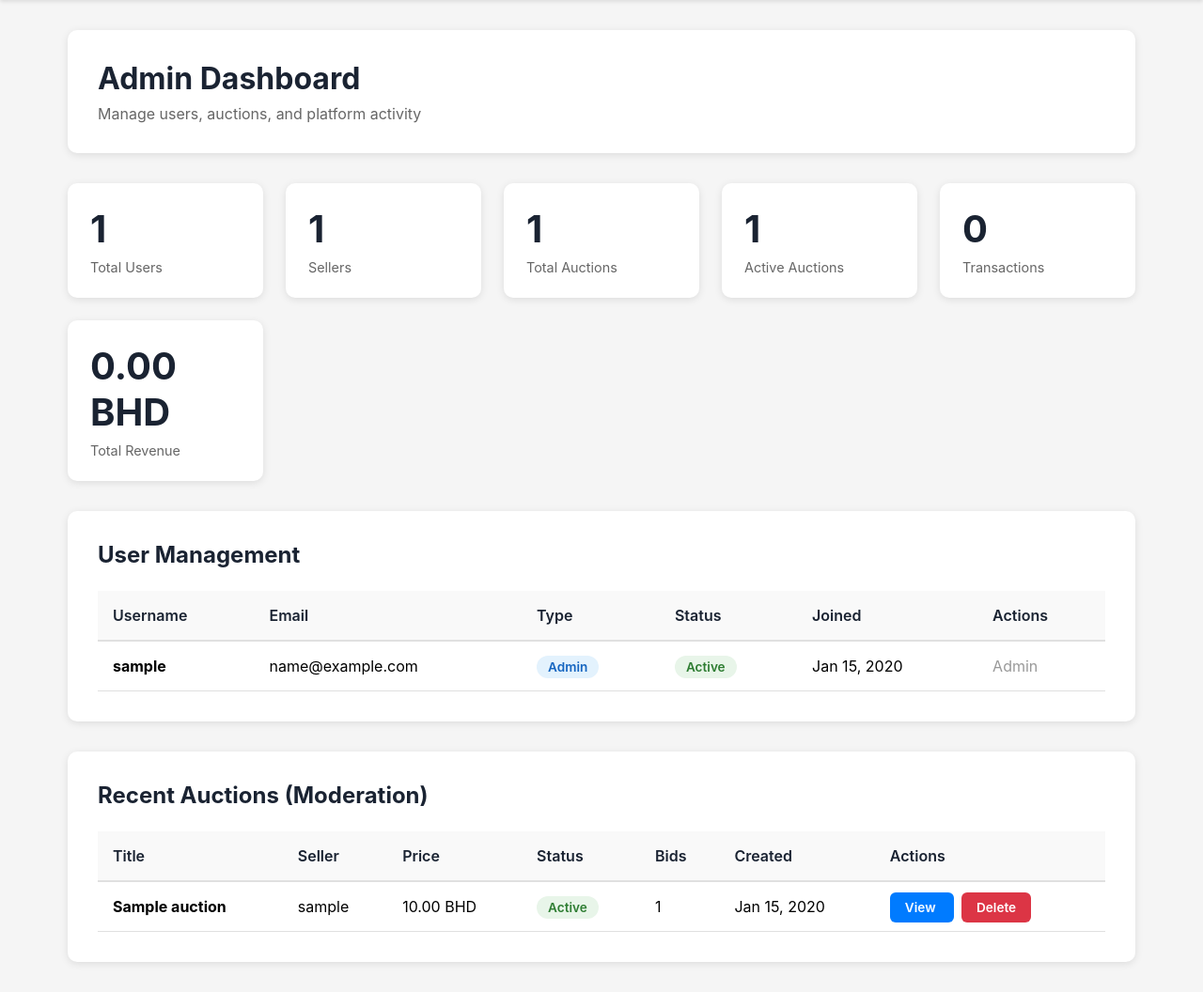
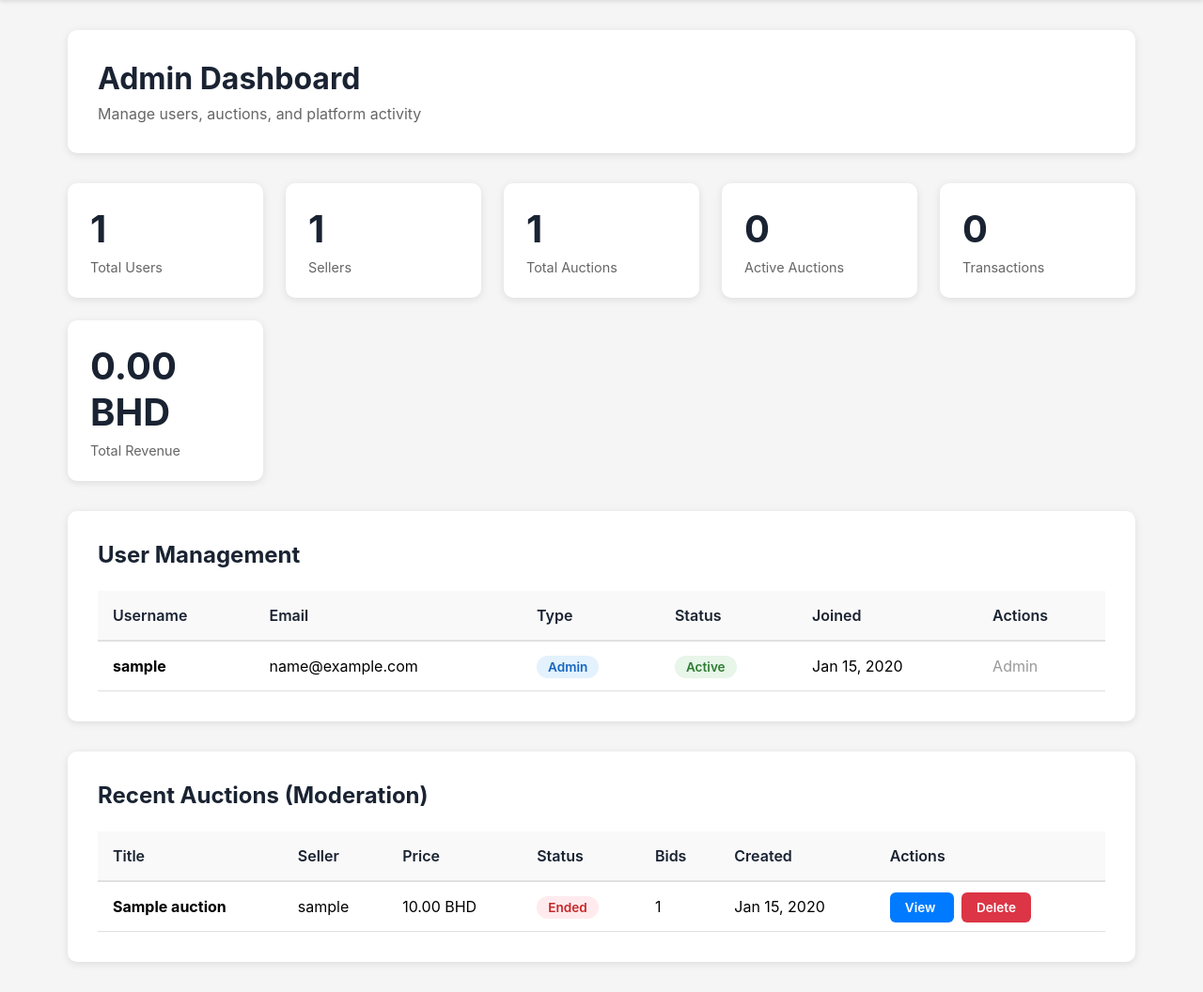
Before and after one commit to ebrahimpoly02/OnlineAuctionSystem, a Django app: page /admin-dashboard/ in a window 1280 px wide. Shown: the part 71-1127 px from the top of the page at 94% size. Run offline with Django 4.2, Linux system fonts and the light colour scheme; a user stored in the database is signed in; tables that the repository leaves empty hold one stand-in row (values such as "Sample post").

Commit message:
fixed active auctions issues
it used to display ended auctions as active auctions because they were not sold, now it accurately displays active auctions, ended auctions, and sold auctions.

```diff
--- a/auctions/templates/auctions/admin_dashboard.html
+++ b/auctions/templates/auctions/admin_dashboard.html
@@ -281,14 +281,14 @@
                     <td>{{ auction.seller.username }}</td>
                     <td>{{ auction.current_price }} BHD</td>
                     <td>
-                        {% if auction.status == 'active' %}
-                            <span class="badge badge-active">Active</span>
-                        {% elif auction.status == 'sold' %}
-                            <span class="badge badge-seller">Sold</span>
-                        {% else %}
-                            <span class="badge badge-inactive">{{ auction.status|title }}</span>
-                        {% endif %}
-                    </td>
+    {% if auction.actual_status == 'Active' %}
+        <span class="badge badge-active">Active</span>
+    {% elif auction.actual_status == 'Sold' %}
+        <span class="badge badge-seller">Sold</span>
+    {% else %}
+        <span class="badge badge-inactive">Ended</span>
+    {% endif %}
+</td>
                     <td>{{ auction.bids.count }}</td>
                     <td>{{ auction.created_at|date:"M d, Y" }}</td>
                     <td>
--- a/auctions/views.py
+++ b/auctions/views.py
@@ -898,6 +898,7 @@ def rate_seller(request, payment_id):
         'seller': payment.seller,
     }
     return render(request, 'auctions/rate_seller.html', context)
+
 @login_required
 def admin_dashboard(request):
     """Admin dashboard - only accessible to admin users"""
@@ -909,10 +910,13 @@ def admin_dashboard(request):
     # Get statistics
     from .models import Payment
     from django.db.models import Sum
+    from django.utils import timezone
+
     total_users = User.objects.count()
     total_sellers = User.objects.filter(is_seller=True).count()
     total_auctions = Auction.objects.count()
-    active_auctions = Auction.objects.filter(status='active').count()
+    now = timezone.now()
+    active_auctions = Auction.objects.filter(status='active', end_time__gt=now).count()
     total_transactions = Payment.objects.filter(status='completed').count()
     total_revenue = Payment.objects.filter(status='completed').aggregate(total=Sum('amount'))['total'] or 0
 
@@ -921,6 +925,15 @@ def admin_dashboard(request):
 
     # Get all auctions (for moderation)
     all_auctions = Auction.objects.all().order_by('-created_at')[:50]  # Limit to 50 most recent
+
+    # Add actual status for each auction
+    for auction in all_auctions:
+        if auction.status == 'sold':
+            auction.actual_status = 'Sold'
+        elif auction.end_time <= now:
+            auction.actual_status = 'Ended'
+        else:
+            auction.actual_status = 'Active'
 
     context = {
         'total_users': total_users,
```
